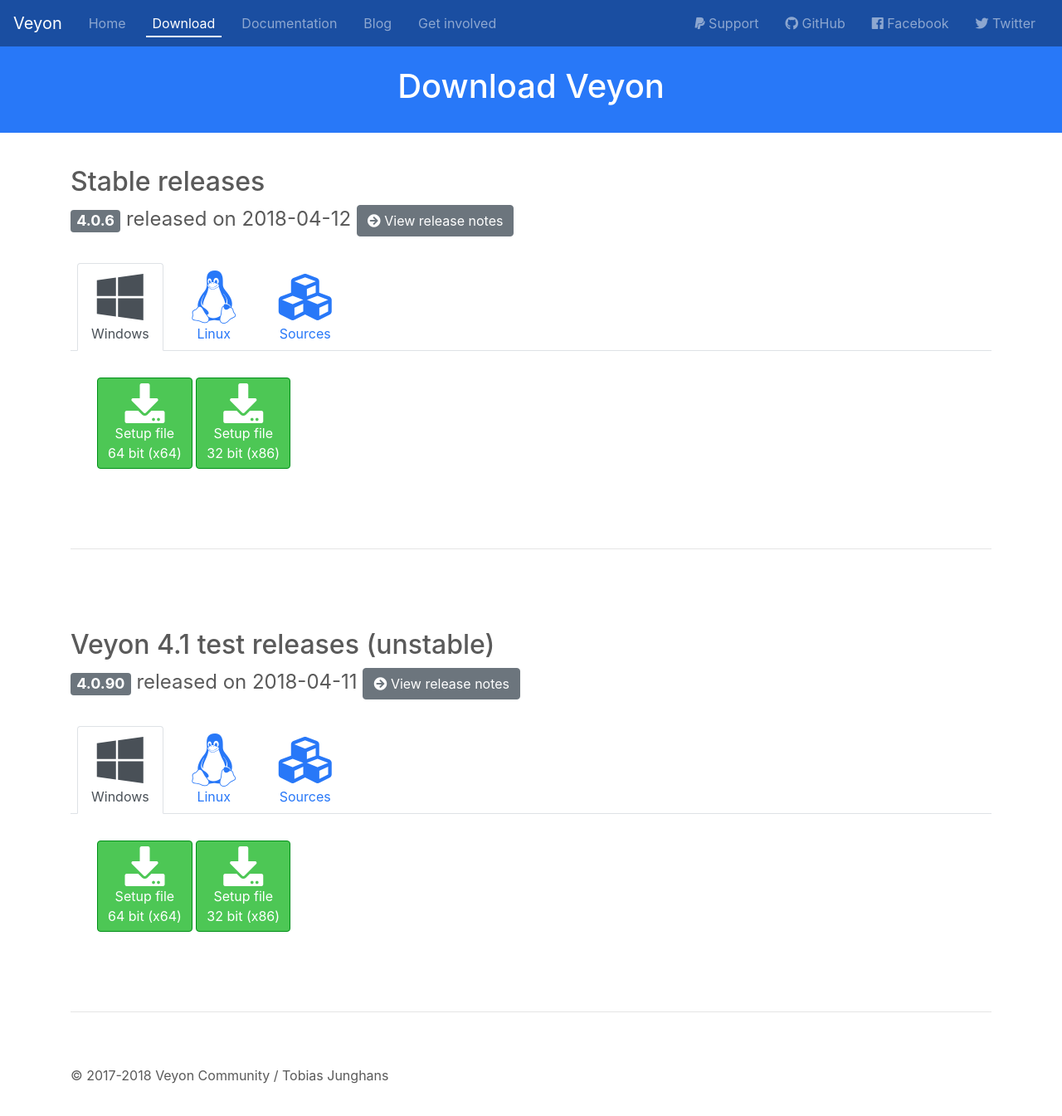
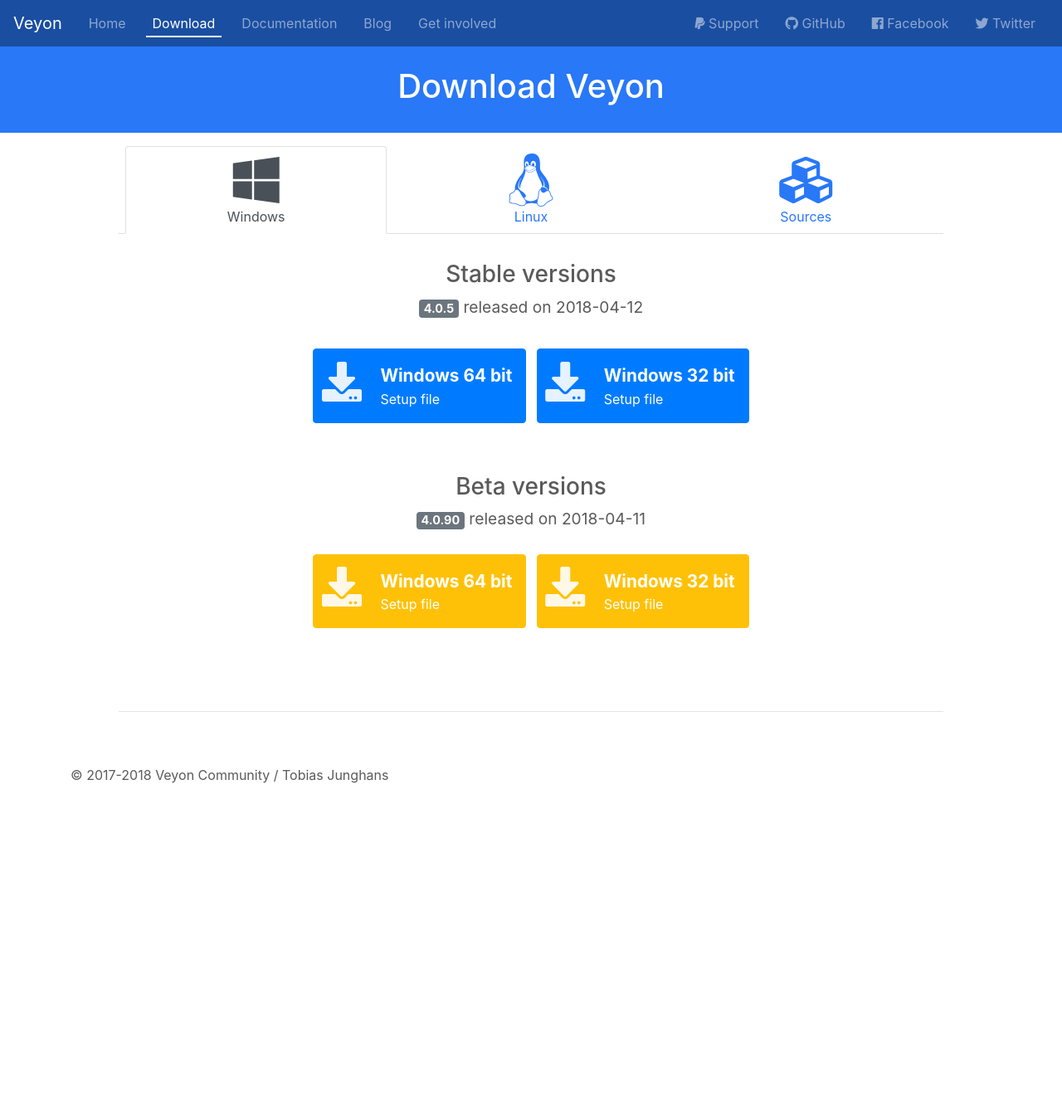
Before and after one commit to bowo93/pages, a Jekyll site: the page built from download.html, in a window 1280 px wide and 1356 px high. Shown: the top 1345 px of the window at 83% size. Built offline with Jekyll 4.4.1, drawn with Linux system fonts in a browser that asks for light colours.

Commit message:
download: revise layout and download buttons

```diff
--- a/css/veyon.css
+++ b/css/veyon.css
@@ -78,8 +78,44 @@
   background-color: #4dc755 !important;
 }
 
+.download-page {
+ margin-top: 1rem;
+ margin-left: auto;
+ margin-right: auto;
+ width: 80%;
+ text-align: center;
+}
+
+.btn-dl {
+ position:relative;
+ margin:4px;
+ text-align:left;
+ padding:1em 1em 1em 5em;
+ color: white !important;
+}
+
+.download-icon {
+ display: block;
+ position: absolute;
+ left: .2em;
+ top: .3em;
+}
+
+.btn-dl .download-icon {
+ display:block;
+ position:absolute;
+ left:.2em;
+ top:.3em;
+ opacity:.9
+}
+
+.dl-platform {
+ font-size:1.3em;
+ font-weight:bold;
+}
+
 .bg-dark {
-  background-color: #1a4ea1 !important;
+ background-color: #1a4ea1 !important;
 }
 
 .tab-pane {
@@ -87,8 +123,8 @@
 }
 
 .version-label {
-  font-size: 1.5rem;
-  padding: 2rem 0;
+ padding-top: 2rem;
+ font-size: 1.2rem;
 }
 
 /* Carousel base class */
--- a/download.html
+++ b/download.html
@@ -3,20 +3,16 @@
 navid: download
 permalink: /download/
 title: Download Veyon
-stable-version: 4.0.6
+stable-version: 4.0.5
 stable-release-date: 2018-04-12
-test-version: 4.0.90
-test-release-date: 2018-04-11
+beta-version: 4.0.90
+beta-release-date: 2018-04-11
 ---
 
 <main role="main">
   <h1 class="page-header text-center">{{ page.title }}</h1>
-  <div class="container">
-    <div itemscope itemtype="http://schema.org/SoftwareApplication" class="version-label">
-      <h2>Stable releases</h2>
-	  <span class="badge badge-secondary" itemprop="softwareVersion">{{ page.stable-version }}</span> released on <span itemprop="datePublished">{{page.stable-release-date}}</span> <a class="btn btn-secondary" href="https://github.com/veyon/veyon/releases/tag/v{{ page.stable-version }}/"><i class="fas fa-arrow-circle-right"></i> View release notes</a>
-    </div>
-    <ul class="nav nav-tabs" role="tablist">
+  <div class="container download-page">
+    <ul class="nav nav-tabs nav-justified" role="tablist">
       <li class="nav-item">
         <a class="nav-link text-center active" id="windows-tab" data-toggle="tab" href="#windows" role="tab" aria-controls="home" aria-selected="true"><i class="fab fa-windows fa-4x"></i><br>Windows</a>
       </li>
@@ -27,54 +23,53 @@
         <a class="nav-link text-center" id="sources-tab" data-toggle="tab" href="#sources" role="tab" aria-controls="contact" aria-selected="false"><i class="fa fa-cubes fa-4x"></i><br>Sources</a>
       </li>
     </ul>
+    <div itemscope itemtype="http://schema.org/SoftwareApplication" class="version-label">
+      <h3>Stable versions</h3>
+      <a href="https://github.com/veyon/veyon/releases/tag/v{{ page.stable-version }}/"><span class="badge badge-secondary" itemprop="softwareVersion">{{ page.stable-version }}</span></a> released on <span itemprop="datePublished">{{page.stable-release-date}}</span>
+    </div>
     <div class="tab-content">
       <div class="tab-pane fade show active" id="windows" role="tabpanel" aria-labelledby="windows-tab">
-        <a class="btn btn-primary btn-highlight" href="https://github.com/veyon/veyon/releases/download/v{{ page.stable-version }}/veyon-{{ page.stable-version }}.0-win64-setup.exe"><i class="fa fa-download fa-3x"></i><br/>Setup file<br/>64 bit (x64)</a>
-        <a class="btn btn-primary btn-highlight" href="https://github.com/veyon/veyon/releases/download/v{{ page.stable-version }}/veyon-{{ page.stable-version }}.0-win32-setup.exe"><i class="fa fa-download fa-3x"></i><br/>Setup file<br/>32 bit (x86)</a>
+        <a class="btn btn-dl btn-primary" href="https://github.com/veyon/veyon/releases/download/v{{ page.stable-version }}/veyon-{{ page.stable-version }}.0-win64-setup.exe"><i class="fa fa-download fa-3x download-icon"></i><span class="dl-platform">Windows 64 bit</span><br/>Setup file</a>
+        <a class="btn btn-dl btn-primary" href="https://github.com/veyon/veyon/releases/download/v{{ page.stable-version }}/veyon-{{ page.stable-version }}.0-win32-setup.exe"><i class="fa fa-download fa-3x download-icon"></i><span class="dl-platform">Windows 32 bit</span><br/>Setup file</a>
+        <br/>
+        <br/>
+        <div class="version-label">
+          <h3>Beta versions</h3>
+          <a href="https://github.com/veyon/veyon/releases/tag/v{{ page.beta-version }}/"><span class="badge badge-secondary" itemprop="softwareVersion">{{ page.beta-version }}</span></a> released on <span itemprop="datePublished">{{page.beta-release-date}}</span>
+        </div>
+        <br/>
+        <a class="btn btn-dl btn-warning" href="https://github.com/veyon/veyon/releases/download/v{{ page.beta-version }}/veyon-{{ page.beta-version }}.0-win64-setup.exe"><i class="fa fa-download fa-3x download-icon"></i><span class="dl-platform">Windows 64 bit</span><br/>Setup file</a>
+        <a class="btn btn-dl btn-warning" href="https://github.com/veyon/veyon/releases/download/v{{ page.beta-version }}/veyon-{{ page.beta-version }}.0-win32-setup.exe"><i class="fa fa-download fa-3x download-icon"></i><span class="dl-platform">Windows 32 bit</span><br/>Setup file</a>
       </div>
       <div class="tab-pane fade" id="linux" role="tabpanel" aria-labelledby="linux-tab">
-        <a class="btn btn-primary btn-highlight" href="https://github.com/veyon/veyon/releases/download/v{{ page.stable-version }}/veyon_{{ page.stable-version }}-debian-stretch_amd64.deb"><i class="fa fa-download fa-3x"></i><br/>Debian Stretch<br/>DEB/amd64</a>
-        <a class="btn btn-primary btn-highlight" href="https://github.com/veyon/veyon/releases/download/v{{ page.stable-version }}/veyon_{{ page.stable-version }}-ubuntu-xenial_amd64.deb"><i class="fa fa-download fa-3x"></i><br/>Ubuntu 16.04<br/>DEB/amd64</a>
-        <a class="btn btn-primary btn-highlight" href="https://github.com/veyon/veyon/releases/download/v{{ page.stable-version }}/veyon_{{ page.stable-version }}-ubuntu-artful_amd64.deb"><i class="fa fa-download fa-3x"></i><br/>Ubuntu 17.10<br/>DEB/amd64</a>
-        <a class="btn btn-primary btn-highlight" href="https://github.com/veyon/veyon/releases/download/v{{ page.stable-version }}/veyon-{{ page.stable-version }}.opensuse-42.3.x86_64.rpm"><i class="fa fa-download fa-3x"></i><br/>openSUSE 42.3<br/>RPM/x86_64</a>
-        <a class="btn btn-primary btn-highlight" href="https://github.com/veyon/veyon/releases/download/v{{ page.stable-version }}/veyon-{{ page.stable-version }}.fc26.x86_64.rpm"><i class="fa fa-download fa-3x"></i><br/>Fedora Core 26<br/>RPM/x86_64</a>
-        <a class="btn btn-primary btn-highlight" href="https://github.com/veyon/veyon/releases/download/v{{ page.stable-version }}/veyon-{{ page.stable-version }}.centos-73.x86_64.rpm"><i class="fa fa-download fa-3x"></i><br/>CentOS 7.3<br/>RPM/x86_64</a>
+        <a class="btn btn-primary btn-dl" href="https://github.com/veyon/veyon/releases/download/v{{ page.stable-version }}/veyon_{{ page.stable-version }}-debian-stretch_amd64.deb"><i class="fa fa-download fa-3x download-icon"></i><span class="dl-platform">Debian Stretch</span><br/>DEB/amd64</a>
+        <a class="btn btn-primary btn-dl" href="https://github.com/veyon/veyon/releases/download/v{{ page.stable-version }}/veyon_{{ page.stable-version }}-ubuntu-xenial_amd64.deb"><i class="fa fa-download fa-3x download-icon"></i><span class="dl-platform">Ubuntu 16.04</span><br/>DEB/amd64</a>
+        <a class="btn btn-primary btn-dl" href="https://github.com/veyon/veyon/releases/download/v{{ page.stable-version }}/veyon_{{ page.stable-version }}-ubuntu-artful_amd64.deb"><i class="fa fa-download fa-3x download-icon"></i><span class="dl-platform">Ubuntu 17.10</span><br/>DEB/amd64</a>
+        <a class="btn btn-primary btn-dl" href="https://github.com/veyon/veyon/releases/download/v{{ page.stable-version }}/veyon-{{ page.stable-version }}.opensuse-42.3.x86_64.rpm"><i class="fa fa-download fa-3x download-icon"></i><span class="dl-platform">openSUSE 42.3</span><br/>RPM/x86_64</a>
+        <a class="btn btn-primary btn-dl" href="https://github.com/veyon/veyon/releases/download/v{{ page.stable-version }}/veyon-{{ page.stable-version }}.fc26.x86_64.rpm"><i class="fa fa-download fa-3x download-icon"></i><span class="dl-platform">Fedora Core 26</span><br/>RPM/x86_64</a>
+        <a class="btn btn-primary btn-dl" href="https://github.com/veyon/veyon/releases/download/v{{ page.stable-version }}/veyon-{{ page.stable-version }}.centos-73.x86_64.rpm"><i class="fa fa-download fa-3x download-icon"></i><span class="dl-platform">CentOS 7.3</span><br/>RPM/x86_64</a>
+        <br/>
+        <br/>
+        <div class="version-label">
+          <h3>Beta versions</h3>
+          <a href="https://github.com/veyon/veyon/releases/tag/v{{ page.beta-version }}/"><span class="badge badge-secondary" itemprop="softwareVersion">{{ page.beta-version }}</span></a> released on <span itemprop="datePublished">{{page.beta-release-date}}</span>
+        </div>
+        <br/>
+        <a class="btn btn-warning btn-dl" href="https://github.com/veyon/veyon/releases/download/v{{ page.beta-version }}/veyon_{{ page.beta-version }}-debian-stretch_amd64.deb"><i class="fa fa-download fa-3x download-icon"></i><span class="dl-platform">Debian Stretch</span><br/>DEB/amd64</a>
+        <a class="btn btn-warning btn-dl" href="https://github.com/veyon/veyon/releases/download/v{{ page.beta-version }}/veyon_{{ page.beta-version }}-ubuntu-xenial_amd64.deb"><i class="fa fa-download fa-3x download-icon"></i><span class="dl-platform">Ubuntu 16.04</span><br/>DEB/amd64</a>
+        <a class="btn btn-warning btn-dl" href="https://github.com/veyon/veyon/releases/download/v{{ page.beta-version }}/veyon_{{ page.beta-version }}-ubuntu-artful_amd64.deb"><i class="fa fa-download fa-3x download-icon"></i><span class="dl-platform">Ubuntu 17.10</span><br/>DEB/amd64</a>
+        <a class="btn btn-warning btn-dl" href="https://github.com/veyon/veyon/releases/download/v{{ page.beta-version }}/veyon-{{ page.beta-version }}.opensuse-42.3.x86_64.rpm"><i class="fa fa-download fa-3x download-icon"></i><span class="dl-platform">openSUSE 42.3</span><br/>RPM/x86_64</a>
+        <a class="btn btn-warning btn-dl" href="https://github.com/veyon/veyon/releases/download/v{{ page.beta-version }}/veyon-{{ page.beta-version }}.fc26.x86_64.rpm"><i class="fa fa-download fa-3x download-icon"></i><span class="dl-platform">Fedora Core 26</span><br/>RPM/x86_64</a>
+        <a class="btn btn-warning btn-dl" href="https://github.com/veyon/veyon/releases/download/v{{ page.beta-version }}/veyon-{{ page.beta-version }}.centos-73.x86_64.rpm"><i class="fa fa-download fa-3x download-icon"></i><span class="dl-platform">CentOS 7.3</span><br/>RPM/x86_64</a>
       </div>
       <div class="tab-pane fade" id="sources" role="tabpanel" aria-labelledby="sources-tab">
-        <a class="btn btn-primary btn-highlight" href="https://github.com/veyon/veyon/releases/download/v{{ page.stable-version }}/veyon-{{ page.stable-version }}-src.tar.bz2"><i class="fa fa-download fa-3x"></i><br/>Source code archive</a>
-      </div>
-    </div>
-    <hr class="featurette-divider">
-    <div itemscope itemtype="http://schema.org/SoftwareApplication" class="version-label">
-      <h2>Veyon 4.1 test releases (unstable)</h2>
-	  <span class="badge badge-secondary">{{ page.test-version }}</span> released on <span>{{page.test-release-date}}</span> <a class="btn btn-secondary" href="https://github.com/veyon/veyon/releases/tag/v{{ page.test-version }}/"><i class="fas fa-arrow-circle-right"></i> View release notes</a>
-    </div>
-    <ul class="nav nav-tabs" role="tablist">
-      <li class="nav-item">
-        <a class="nav-link text-center active" id="windows-tab-test" data-toggle="tab" href="#windows-test" role="tab" aria-controls="home" aria-selected="true"><i class="fab fa-windows fa-4x"></i><br>Windows</a>
-      </li>
-      <li class="nav-item">
-        <a class="nav-link text-center" id="linux-tab-test" data-toggle="tab" href="#linux-test" role="tab" aria-controls="profile" aria-selected="false"><i class="fab fa-linux fa-4x"></i><br>Linux</a>
-      </li>
-      <li class="nav-item">
-        <a class="nav-link text-center" id="sources-tab-test" data-toggle="tab" href="#sources-test" role="tab" aria-controls="contact" aria-selected="false"><i class="fa fa-cubes fa-4x"></i><br>Sources</a>
-      </li>
-    </ul>
-    <div class="tab-content">
-      <div class="tab-pane fade show active" id="windows-test" role="tabpanel" aria-labelledby="windows-tab-test">
-        <a class="btn btn-primary btn-highlight" href="https://github.com/veyon/veyon/releases/download/v{{ page.test-version }}/veyon-{{ page.test-version }}.0-win64-setup.exe"><i class="fa fa-download fa-3x"></i><br/>Setup file<br/>64 bit (x64)</a>
-        <a class="btn btn-primary btn-highlight" href="https://github.com/veyon/veyon/releases/download/v{{ page.test-version }}/veyon-{{ page.test-version }}.0-win32-setup.exe"><i class="fa fa-download fa-3x"></i><br/>Setup file<br/>32 bit (x86)</a>
-      </div>
-      <div class="tab-pane fade" id="linux-test" role="tabpanel" aria-labelledby="linux-tab-test">
-        <a class="btn btn-primary btn-highlight" href="https://github.com/veyon/veyon/releases/download/v{{ page.test-version }}/veyon_{{ page.test-version }}-debian-stretch_amd64.deb"><i class="fa fa-download fa-3x"></i><br/>Debian Stretch<br/>DEB/amd64</a>
-        <a class="btn btn-primary btn-highlight" href="https://github.com/veyon/veyon/releases/download/v{{ page.test-version }}/veyon_{{ page.test-version }}-ubuntu-xenial_amd64.deb"><i class="fa fa-download fa-3x"></i><br/>Ubuntu 16.04<br/>DEB/amd64</a>
-        <a class="btn btn-primary btn-highlight" href="https://github.com/veyon/veyon/releases/download/v{{ page.test-version }}/veyon_{{ page.test-version }}-ubuntu-artful_amd64.deb"><i class="fa fa-download fa-3x"></i><br/>Ubuntu 17.10<br/>DEB/amd64</a>
-        <a class="btn btn-primary btn-highlight" href="https://github.com/veyon/veyon/releases/download/v{{ page.test-version }}/veyon-{{ page.test-version }}.opensuse-42.3.x86_64.rpm"><i class="fa fa-download fa-3x"></i><br/>openSUSE 42.3<br/>RPM/x86_64</a>
-        <a class="btn btn-primary btn-highlight" href="https://github.com/veyon/veyon/releases/download/v{{ page.test-version }}/veyon-{{ page.test-version }}.fc26.x86_64.rpm"><i class="fa fa-download fa-3x"></i><br/>Fedora Core 26<br/>RPM/x86_64</a>
-        <a class="btn btn-primary btn-highlight" href="https://github.com/veyon/veyon/releases/download/v{{ page.test-version }}/veyon-{{ page.test-version }}.centos-73.x86_64.rpm"><i class="fa fa-download fa-3x"></i><br/>CentOS 7.3<br/>RPM/x86_64</a>
-      </div>
-      <div class="tab-pane fade" id="sources-test" role="tabpanel" aria-labelledby="sources-tab-test">
-        <a class="btn btn-primary btn-highlight" href="https://github.com/veyon/veyon/releases/download/v{{ page.test-version }}/veyon-{{ page.test-version }}-src.tar.bz2"><i class="fa fa-download fa-3x"></i><br/>Source code archive</a>
+        <a class="btn btn-primary btn-dl" href="https://github.com/veyon/veyon/releases/download/v{{ page.stable-version }}/veyon-{{ page.stable-version }}-src.tar.bz2"><i class="fa fa-download fa-3x download-icon"></i><span class="dl-platform">Source code archive<br>Veyon {{ page.stable-version }}</a></span><br/>
+        <div itemscope itemtype="http://schema.org/SoftwareApplication" class="version-label">
+          <h3>Development</h3>
+        </div>
+        <br/>
+        <a class="btn btn-primary" href="https://github.com/veyon/veyon/"><i class="fas fa-arrow-circle-right"></i> Latest source code in Git repository</a>
+
       </div>
     </div>
     <hr class="featurette-divider">
```
